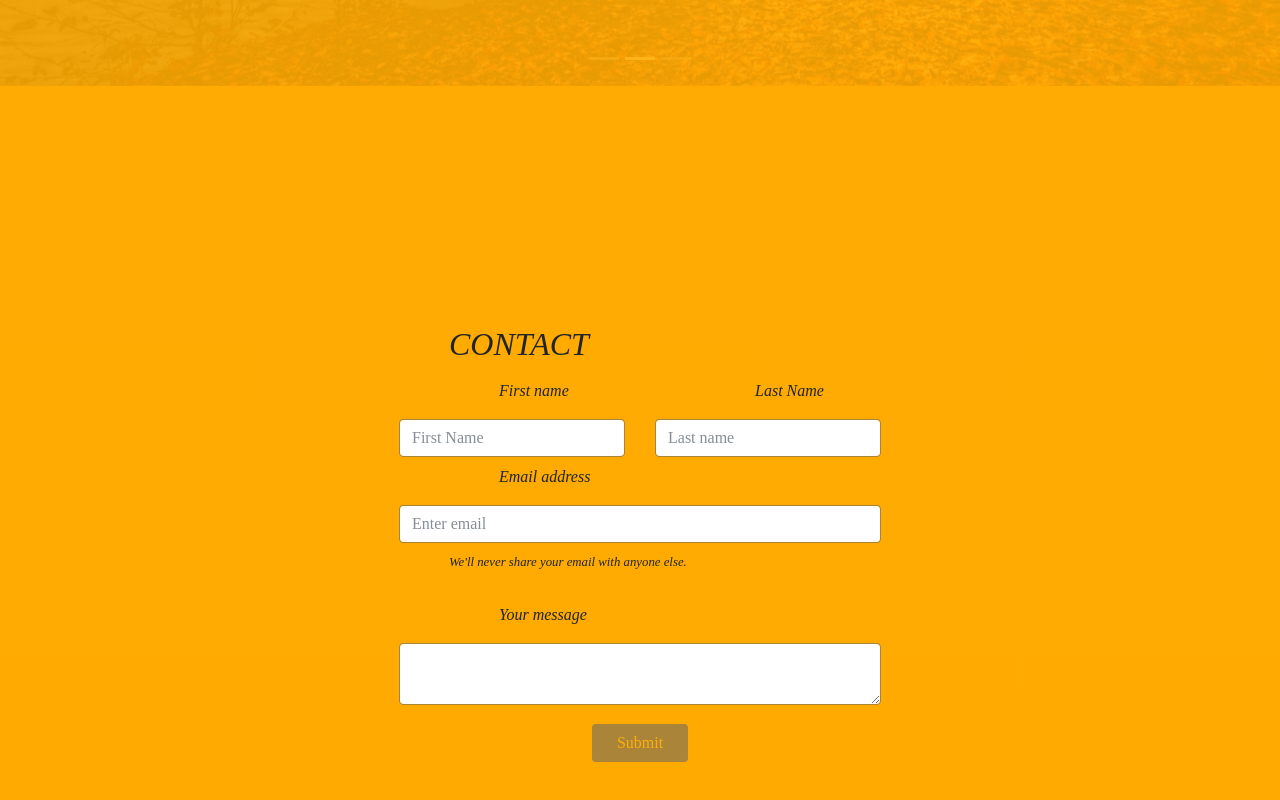
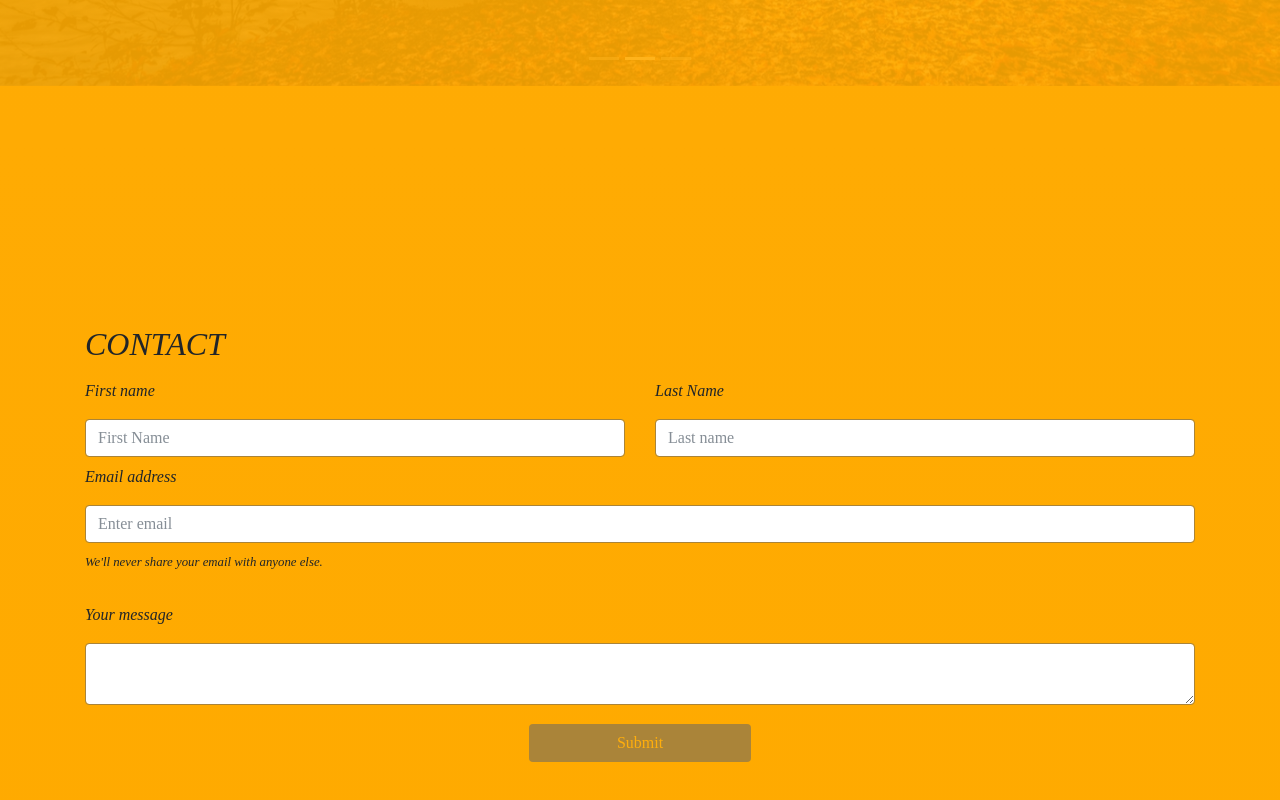
Before and after one commit to MW5/Webdesign-Training, a plain HTML site: page public_html/index.html in a window 1280 px wide. Shown: the part 2274-3074 px from the top of the page. Drawn offline with nearby package versions, Linux system fonts and the light colour scheme; a web font is replaced by a local one.

Commit message:
some fixes

```diff
--- a/public_html/Assets/Css/style.css
+++ b/public_html/Assets/Css/style.css
@@ -111,7 +111,6 @@ svg.moved {
 
 #about_text {
     display: none;
-    text-indent: 50px;
     text-align: justify;
     font-style: italic;
     line-height: 2.5;
@@ -140,7 +139,7 @@ svg.moved {
 }
 #contact_form {
     display: inline-block;
-    text-indent: 50px;
+    width: 100%;
     text-align: justify;
     font-style: italic;
     line-height: 2.5;
--- a/public_html/Assets/Js/script.js
+++ b/public_html/Assets/Js/script.js
@@ -1,7 +1,7 @@
 $(document).ready(function(){
 
     //nav target animation
-    $("a").on('click', function(event) {
+    $(".nav-link").on('click', function(event) {
         if (this.hash !== "") {
             event.preventDefault();
             var hash = this.hash;
```
